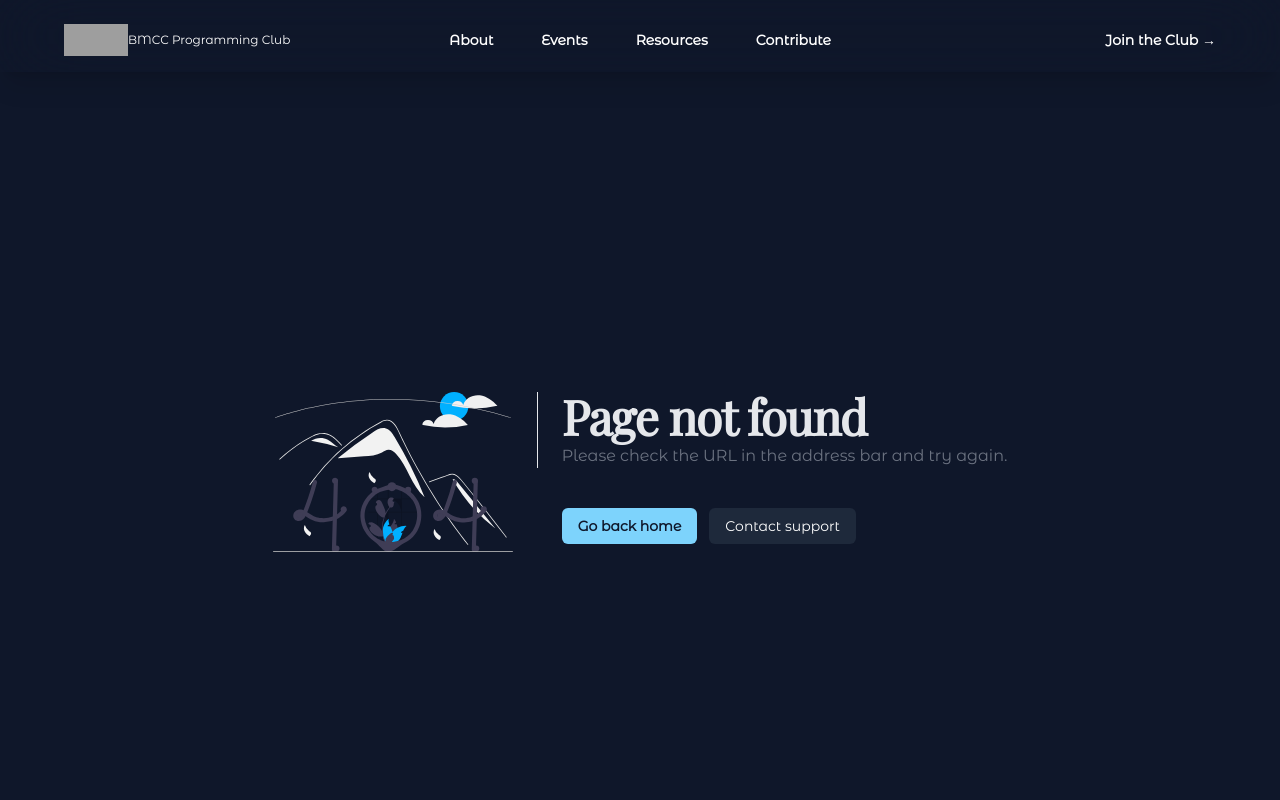
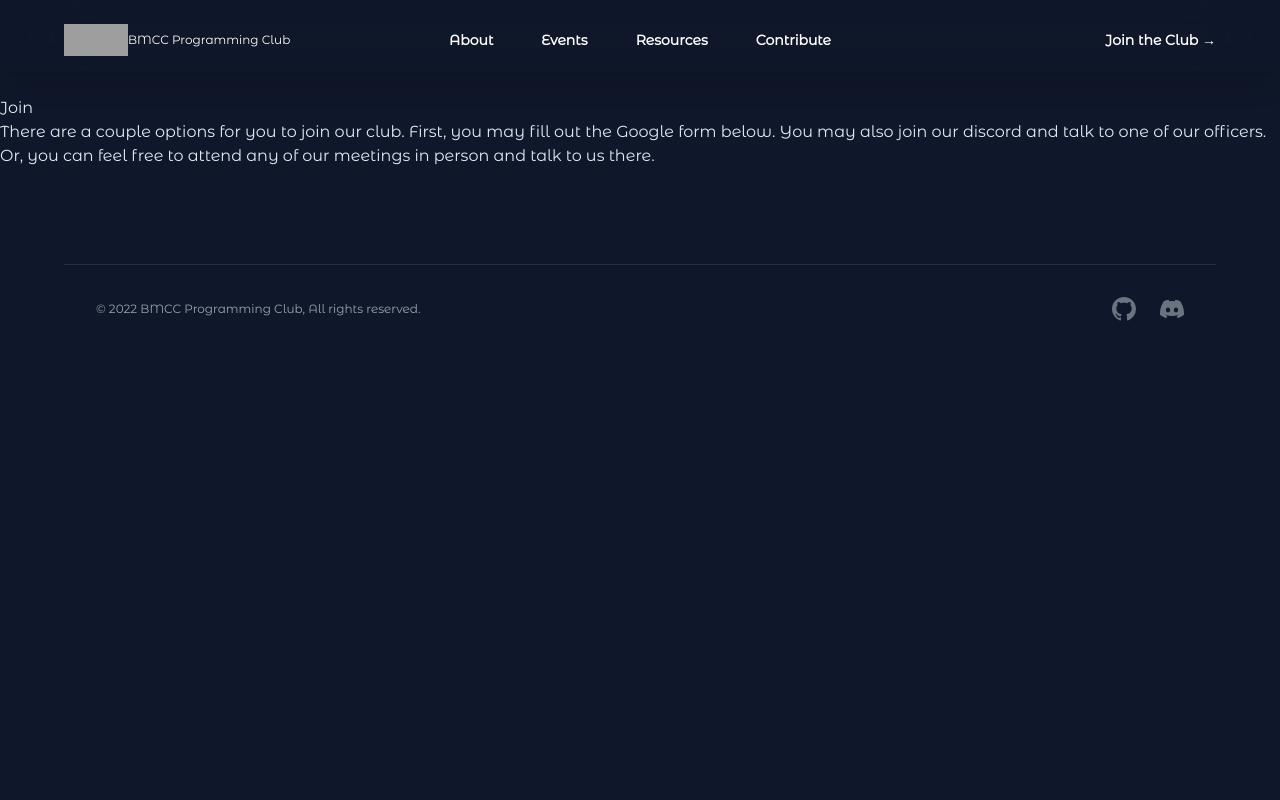
Before and after one commit to abirmahmood6/club-website, a Next.js app: page /join in a window 1280 px wide. Before the commit this address had no page. Shown: the top 800 px of the page. Built offline with nearby package versions, Linux system fonts and the light colour scheme; grey boxes are pictures that could not be loaded.

Commit message:
Renamed contacts -> join. Started working on index.jsx

```diff
--- a/src/common/components/Navbar.jsx
+++ b/src/common/components/Navbar.jsx
@@ -111,7 +111,7 @@ const Navbar = () => {
         </div>
         <div className='hidden  z-40 lg:flex lg:flex-1 lg:justify-end'>
           <Link
-            href='#'
+            href='/join'
             className='text-sm font-semibold leading-6 link link-underline link-underline-black text-white'
           >
             Join the Club <span aria-hidden='true'>&rarr;</span>
--- a/src/pages/contacts/index.js
+++ /dev/null
@@ -1,7 +0,0 @@
-import React from 'react'
-
-const Contacts = () => {
-  return <div>Contacts</div>
-}
-
-export default Contacts
--- /dev/null
+++ b/src/pages/join/index.js
@@ -0,0 +1,16 @@
+import React from 'react'
+
+const Join = () => {
+  return <div className='pt-6'>
+            <div className='flex-col text-slate-200 items-center justify-center'>
+              <h1>Join</h1>
+              <p>There are a couple options for you to join our club.
+                First, you may fill out the Google form below.
+                You may also join our discord and talk to one of our officers.
+                Or, you can feel free to attend any of our meetings in person and talk to us there.
+              </p>
+            </div>
+         </div>
+}
+
+export default Join
```
